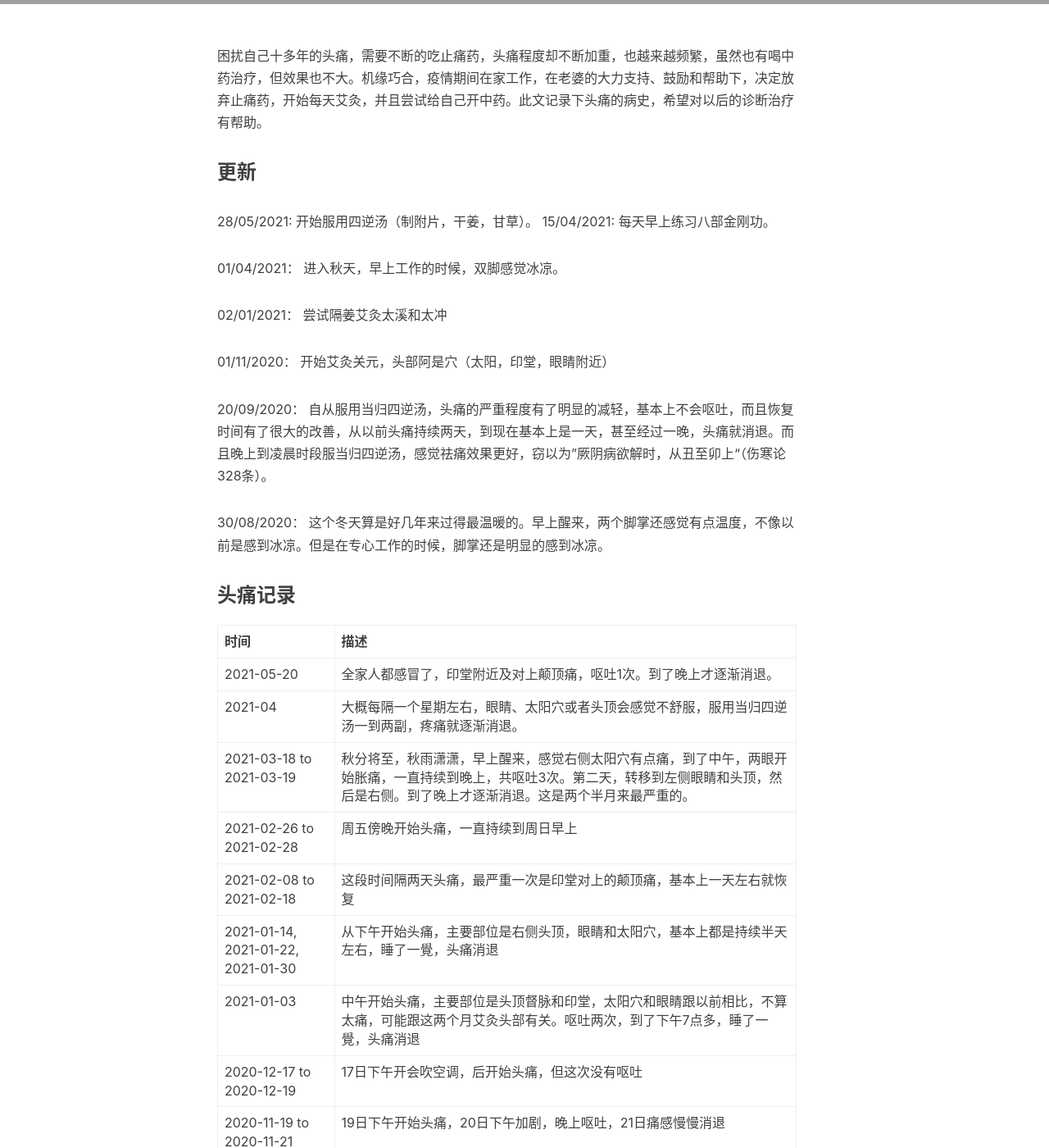
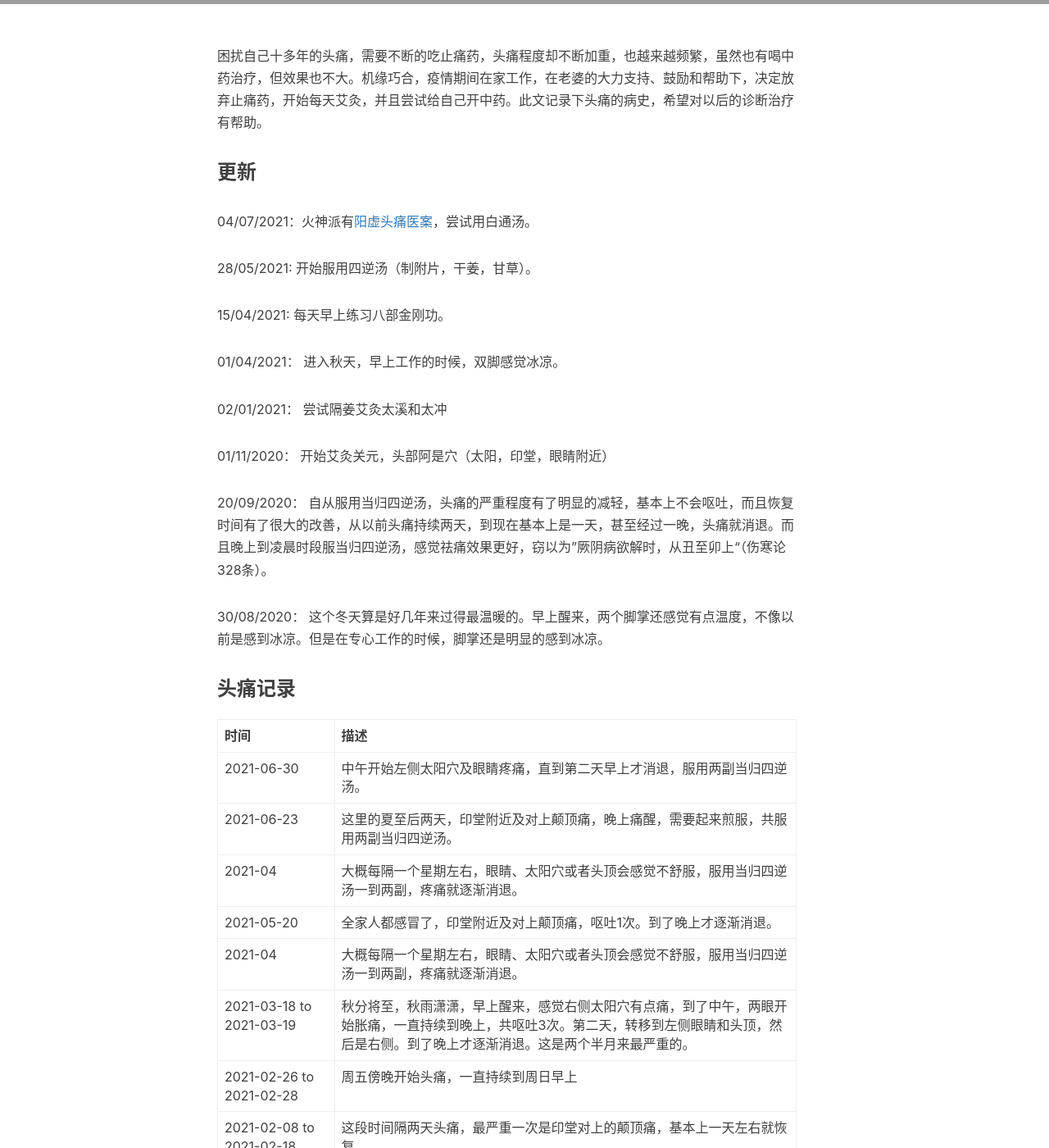
Before and after one commit to q15928/q15928.github.io, a Jekyll site: the page built from _posts/2020-04-22-headache-history.md, in a window 1280 px wide and 1400 px high, scrolled down 452 px. Shown: the whole window at 82% size. Built offline with Jekyll 4.4.1, drawn with Linux system fonts in a browser that asks for light colours; nearby versions of some CDN libraries; comment, search, counter and statistics services are not loaded; grey boxes are pictures that could not be loaded.

Commit message:
updated posts

```diff
--- a/_posts/2020-04-22-headache-history.md
+++ b/_posts/2020-04-22-headache-history.md
@@ -13,7 +13,10 @@ tags:
 困扰自己十多年的头痛，需要不断的吃止痛药，头痛程度却不断加重，也越来越频繁，虽然也有喝中药治疗，但效果也不大。机缘巧合，疫情期间在家工作，在老婆的大力支持、鼓励和帮助下，决定放弃止痛药，开始每天艾灸，并且尝试给自己开中药。此文记录下头痛的病史，希望对以后的诊断治疗有帮助。
 <!--more-->
 ### 更新
+04/07/2021：火神派有[阳虚头痛医案](http://blog.sina.cn/dpool/blog/s/blog_84ee1fff0102wsw2.html)，尝试用白通汤。
+
 28/05/2021: 开始服用四逆汤（制附片，干姜，甘草）。
+
 15/04/2021: 每天早上练习八部金刚功。
 
 01/04/2021： 进入秋天，早上工作的时候，双脚感觉冰凉。
@@ -29,6 +32,9 @@ tags:
 
 | 时间 | 描述 |
 | --- | --- |
+|2021-06-30 | 中午开始左侧太阳穴及眼睛疼痛，直到第二天早上才消退，服用两副当归四逆汤。 |
+|2021-06-23 | 这里的夏至后两天，印堂附近及对上颠顶痛，晚上痛醒，需要起来煎服，共服用两副当归四逆汤。|
+|2021-04 | 大概每隔一个星期左右，眼睛、太阳穴或者头顶会感觉不舒服，服用当归四逆汤一到两副，疼痛就逐渐消退。 |
 |2021-05-20 | 全家人都感冒了，印堂附近及对上颠顶痛，呕吐1次。到了晚上才逐渐消退。 |
 |2021-04 | 大概每隔一个星期左右，眼睛、太阳穴或者头顶会感觉不舒服，服用当归四逆汤一到两副，疼痛就逐渐消退。 |
 |2021-03-18 to 2021-03-19 | 秋分将至，秋雨潇潇，早上醒来，感觉右侧太阳穴有点痛，到了中午，两眼开始胀痛，一直持续到晚上，共呕吐3次。第二天，转移到左侧眼睛和头顶，然后是右侧。到了晚上才逐渐消退。这是两个半月来最严重的。 |
```
Also changed, not shown: _posts/2021-02-27-aws-modern-app.md (+2 -0 lines).
